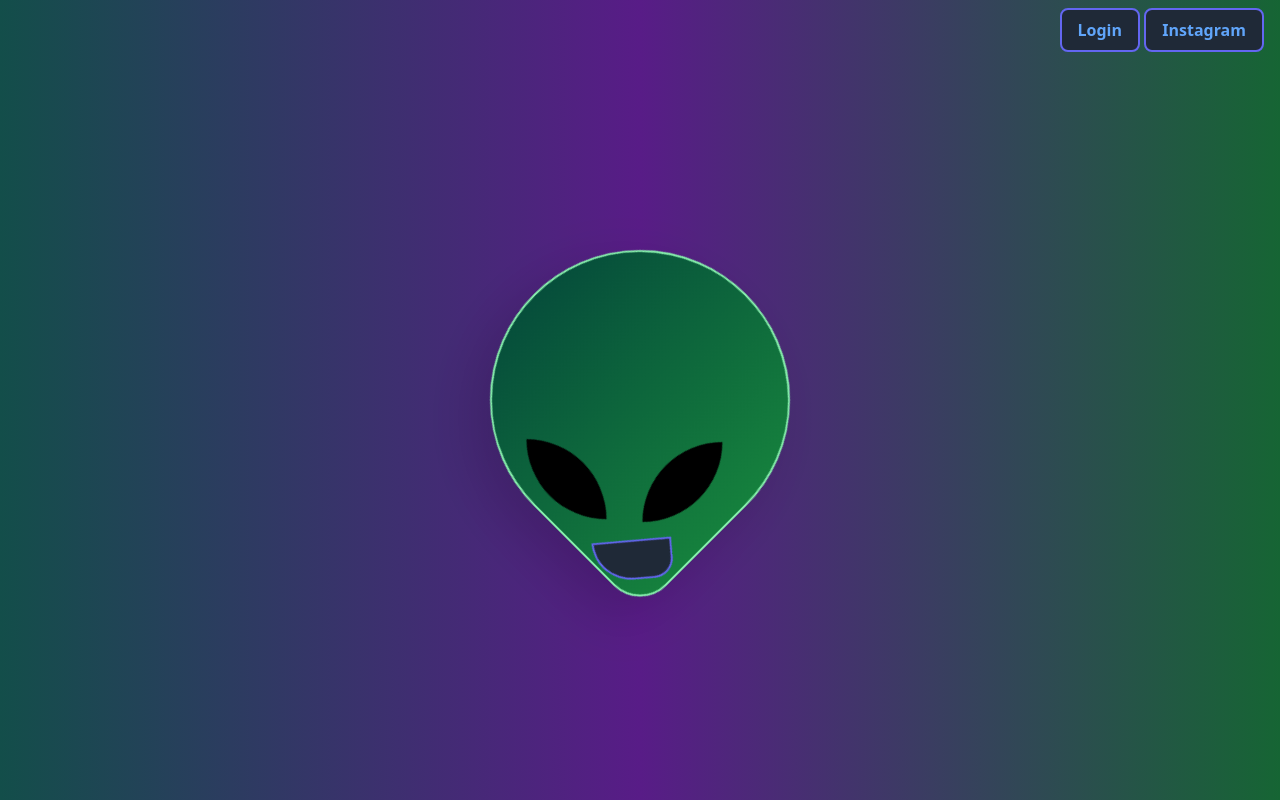
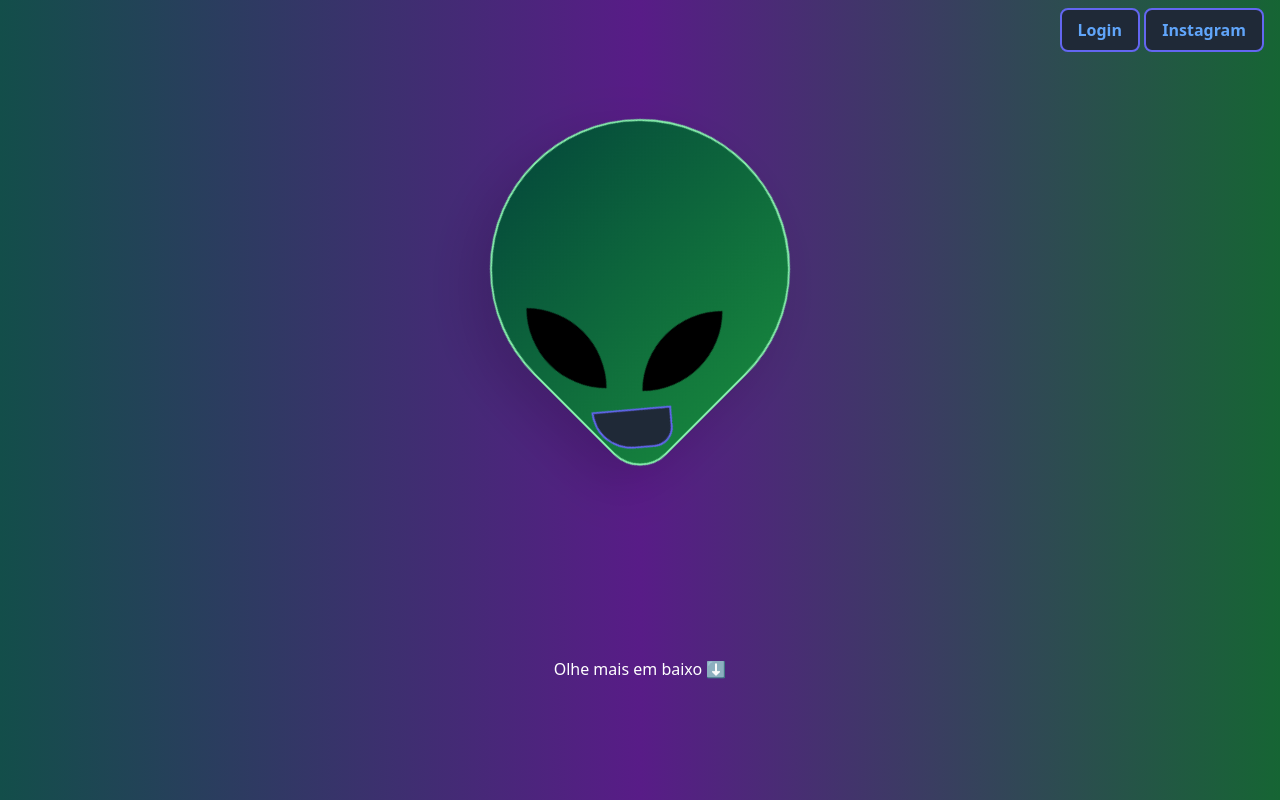
Before and after one commit to Gabrielfernandes87f/coder1, a Nuxt app: page /formas in a window 1280 px wide. Shown: the top 800 px of the page. Built offline with nearby package versions, Linux system fonts and the light colour scheme.

Commit message:
add um texto indicando que tem outro alien

```diff
--- a/pages/formas.vue
+++ b/pages/formas.vue
@@ -35,6 +35,7 @@
           class="absolute bg-gray-800 w-20 h-10 rounded-tl-[200px] rounded-tr-[400px] bottom-[10px] right-0 -rotate-[230deg] border-solid border-2 border-indigo-500"
         ></span>
       </div>
+      <div>Olhe mais em baixo ⬇️</div>
     </div>
     <div>
       <div class="h-screen bg-blue-300 grid place-items-center">
```
